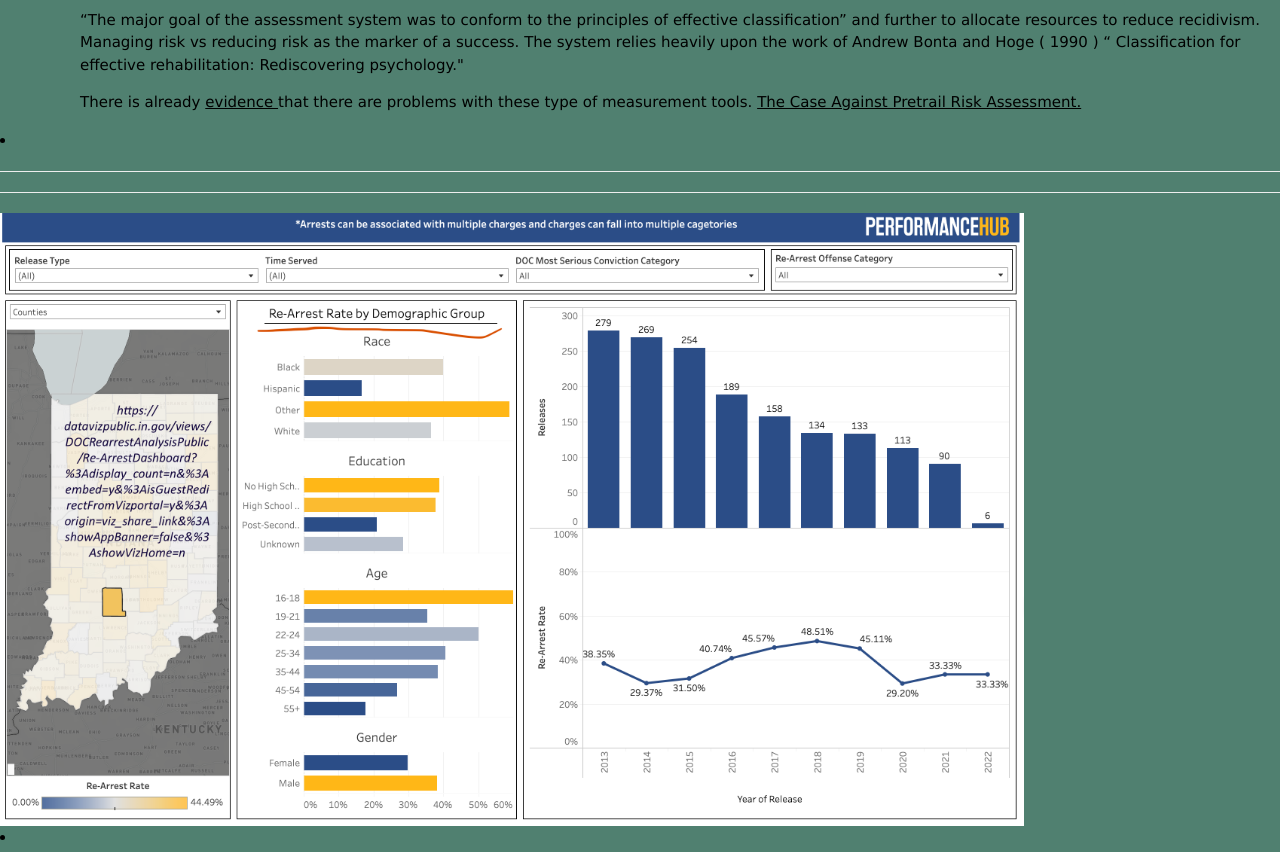
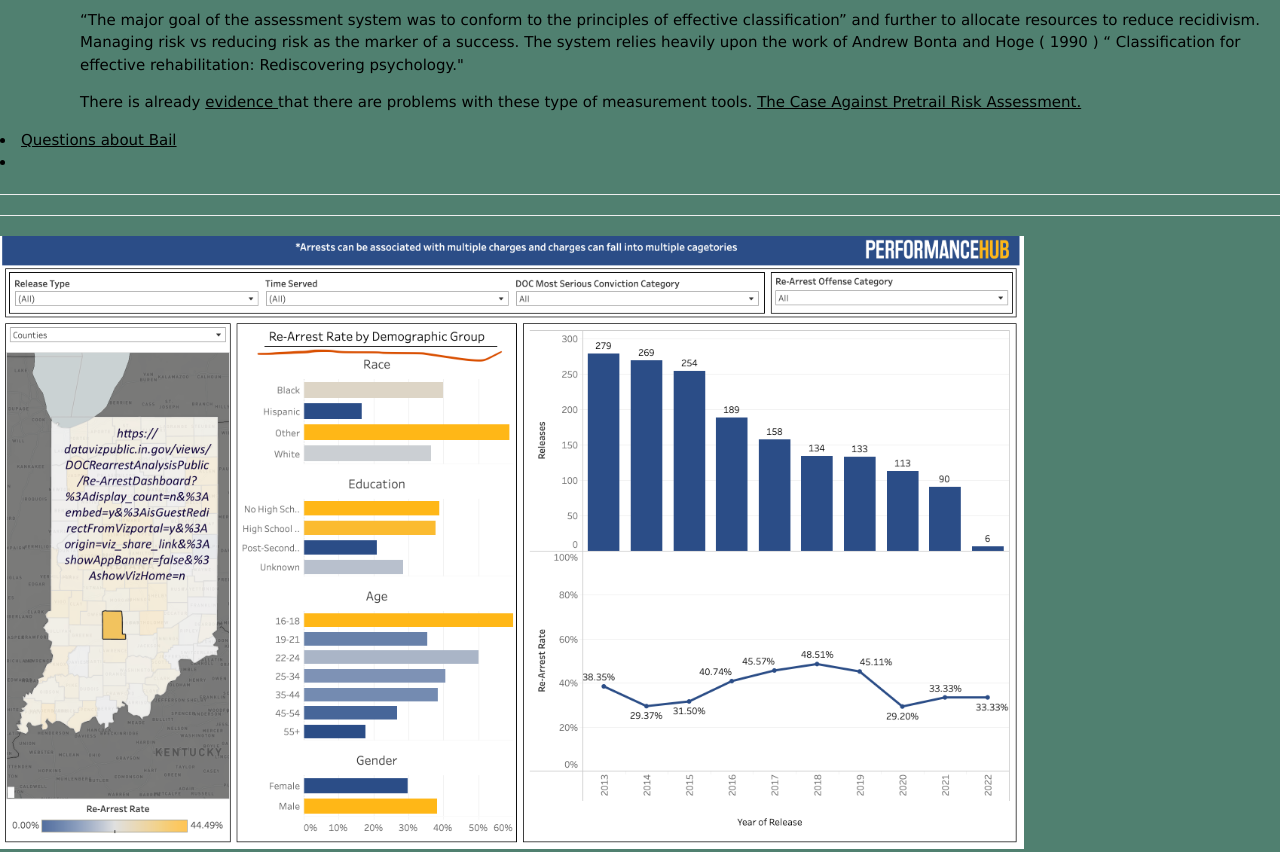
Before and after one commit to LeRoyFlow/LeRoyFlow.github.io, a plain HTML site: page HeldWithout.html in a window 1280 px wide. Shown: the part 1060-1912 px from the top of the page. Drawn offline with nearby package versions, Linux system fonts and the light colour scheme.

Commit message:
addqbila

```diff
--- a/HeldWithout.html
+++ b/HeldWithout.html
@@ -28,7 +28,9 @@
 <hr>
 <ul>
 <li> <p> <a href=https://bailproject.org/model/">The Bail Project</a> is a NonProfit group which provides bail to people in jail without the ability to pay. This group has been <a href="https://www.indystar.com/story/news/crime/2022/05/04/bail-project-sues-indiana-over-law-restricting-who-they-bail-out-of-jail/9632177002/"> targeted </a> by <a href="https://iga.in.gov/legislative/2022/bills/house/1300"> legislators </a> and have sucessfully made it impossible for this organization to help people who have been arrested and detained, pretrail, in Indiana jails.
+
 The complex risk assessment which is carried out by the Court is not considered when people are given a bail amount which they can not pay. This is one of the ways which we keep people without funds incarcerated.
+
 <b> The collected data by the courts show that more people, who commit violent crimes while out on bond, have been let out by paying money to the "for profit" bond agencies.</b> So why did Indiana legislators feel the need to "outlaw" The Bail Project from providing bond people in Indiana jails.
 </b>
 <p> This appeals argument by "The Bail Project" is interesting as we think about re-entry and people getting to leave the jail. <a href="https://leroyflow.github.io/assets/Bail-Law-Challenge.pdf"><b> Bail-Law-Challenge.</b> </a>
@@ -90,6 +92,9 @@ There is already <a href="https://www.pretrial.org/why-pretrial-matters"> eviden
 </ul>
 
 <li>
+<a href="https://leroyflow.github.io/assets/The-Question-Bail.pdf"> Questions about Bail </a>
+</ul>
+<li>
 <hr>
 <hr>
 <img src="assets/Monroe-Re-Arrest.png" style="width:80%">
```
